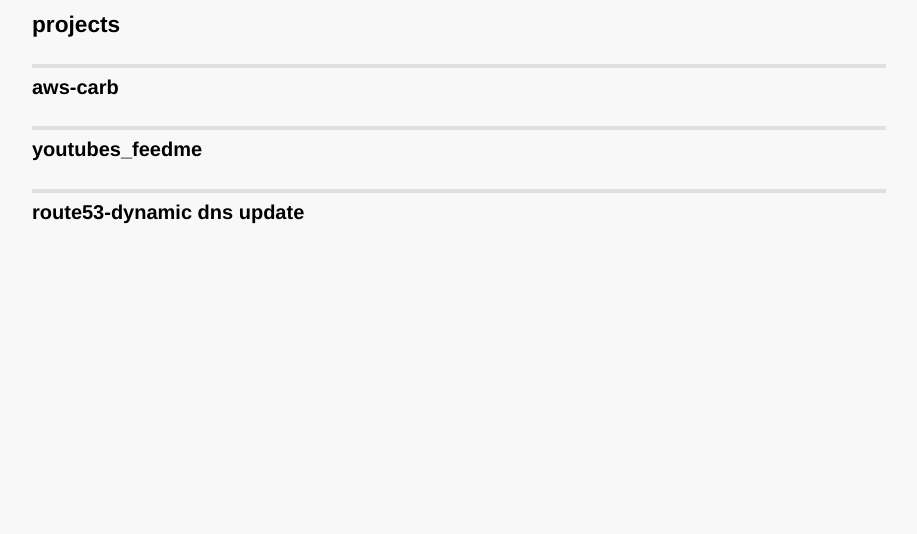
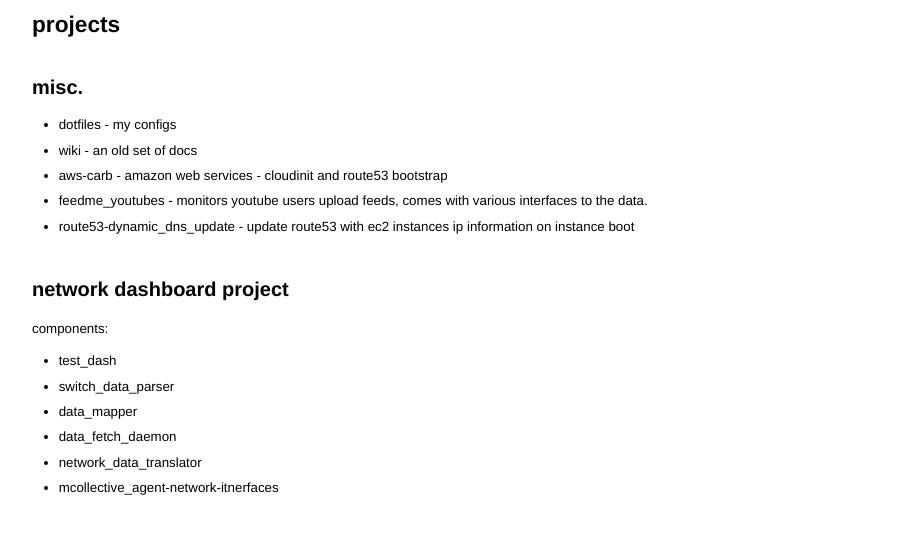
Before and after one commit to roobert/roobert.github.io, a Jekyll site: the page built from jekyll/index.md, in a window 1280 px wide. Shown: the top 534 px of the page, without its empty margins (181-1098 px from the left). Built offline with Jekyll 4.4.1, drawn with Linux system fonts in a browser that asks for light colours.

Commit message:
modified css

```diff
--- a/css/markdown10.css
+++ b/css/markdown10.css
@@ -3,7 +3,7 @@
 	 font:13.34px helvetica,arial,freesans,clean,sans-serif;
 	 color:black;
 	 line-height:1.4em;
-	 background-color: #F8F8F8;
+	 //background-color: #F8F8F8;
 	 padding: 0.7em;
 }
 p {
@@ -56,7 +56,7 @@
 h1,h2,h3,h4,h5,h6{border:0;}
 h1{font-size:170%;border-top:4px solid #aaa;padding-top:.5em;margin-top:1.5em;}
 h1:first-child{margin-top:0;padding-top:.25em;border-top:none;}
-h2{font-size:150%;margin-top:1.5em;border-top:4px solid #e0e0e0;padding-top:.5em;}
+h2{font-size:150%;margin-top:1.5em;border-top:4px solid white;padding-top:.5em;}
 h3{margin-top:1em;}
 hr{border:1px solid #ddd;}
 ul{margin:1em 0 1em 2em;}
--- a/jekyll/_config.yml
+++ b/jekyll/_config.yml
@@ -1,3 +1,4 @@
 safe: true
 lsi: false
 pygments: true
+exclude: [ build.sh ]
--- a/jekyll/_includes/content.md
+++ b/jekyll/_includes/content.md
@@ -1,7 +1,20 @@
 # projects
 
-## aws-carb
+## misc.
 
-## youtubes_feedme
+* dotfiles - my configs
+* wiki - an old set of docs
+* aws-carb - amazon web services - cloudinit and route53 bootstrap
+* feedme_youtubes - monitors youtube users upload feeds, comes with various interfaces to the data.
+* route53-dynamic_dns_update - update route53 with ec2 instances ip information on instance boot
 
-## route53-dynamic dns update
+## network dashboard project
+
+components:
+
+* test_dash
+* switch_data_parser
+* data_mapper
+* data_fetch_daemon
+* network_data_translator
+* mcollective_agent-network-itnerfaces
--- a/jekyll/css/markdown10.css
+++ b/jekyll/css/markdown10.css
@@ -3,7 +3,7 @@
 	 font:13.34px helvetica,arial,freesans,clean,sans-serif;
 	 color:black;
 	 line-height:1.4em;
-	 background-color: #F8F8F8;
+	 //background-color: #F8F8F8;
 	 padding: 0.7em;
 }
 p {
@@ -56,7 +56,7 @@
 h1,h2,h3,h4,h5,h6{border:0;}
 h1{font-size:170%;border-top:4px solid #aaa;padding-top:.5em;margin-top:1.5em;}
 h1:first-child{margin-top:0;padding-top:.25em;border-top:none;}
-h2{font-size:150%;margin-top:1.5em;border-top:4px solid #e0e0e0;padding-top:.5em;}
+h2{font-size:150%;margin-top:1.5em;border-top:4px solid white;padding-top:.5em;}
 h3{margin-top:1em;}
 hr{border:1px solid #ddd;}
 ul{margin:1em 0 1em 2em;}
```
Also changed, not shown: index.html (+29 -3 lines), 1 other file.
